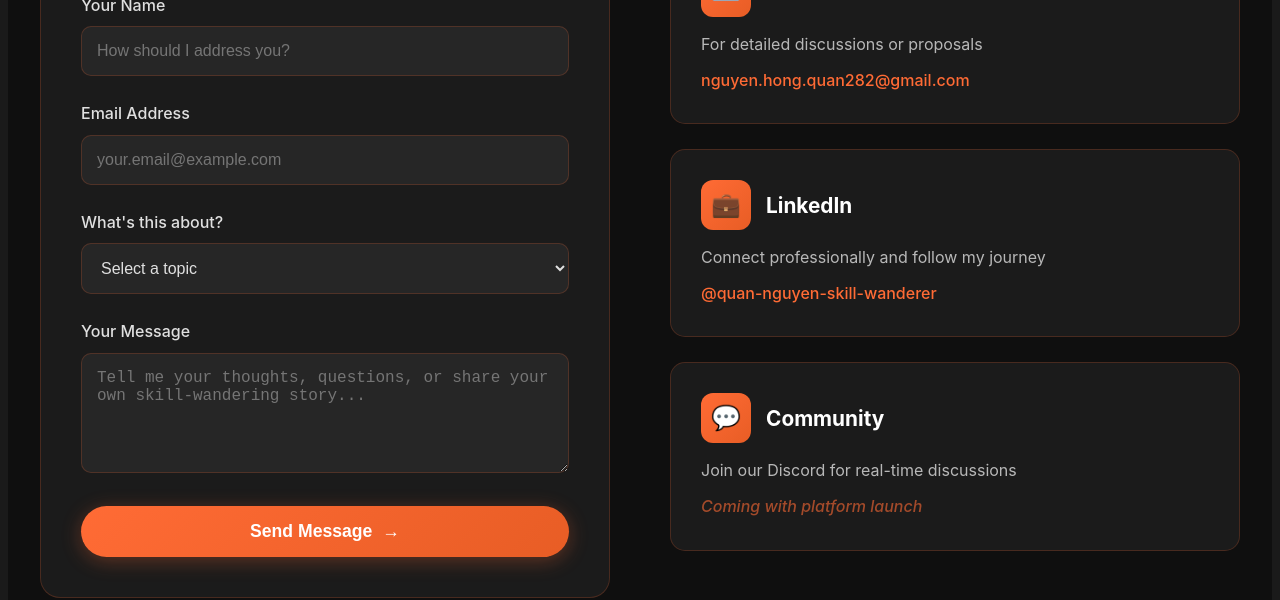
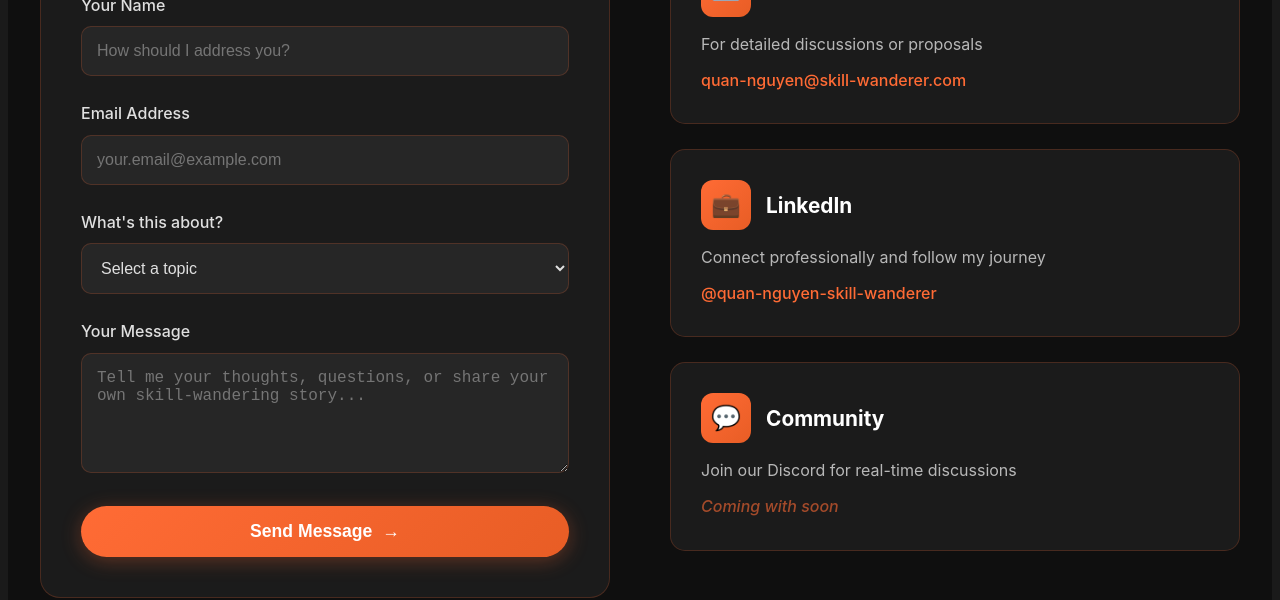
Before and after one commit to skill-wanderer/skill-wanderer-landing-page, a Nuxt app: page /contact in a window 1280 px wide. Shown: the part 761-1361 px from the top of the page. Built offline with nearby package versions, Linux system fonts and the light colour scheme.

Commit message:
update email

```diff
--- a/pages/contact.vue
+++ b/pages/contact.vue
@@ -59,13 +59,13 @@
             <p>Choose whatever works best for you—I'm active on all these channels!</p>
           </div>
           <div class="info-cards">
-            <div class="info-card" @click="openEmail">
+            <div class="info-card" >
               <div class="info-card-header">
                 <div class="info-icon">📧</div>
                 <h3>Email</h3>
               </div>
               <p>For detailed discussions or proposals</p>
-              <a href="mailto:nguyen.hong.quan282@gmail.com">nguyen.hong.quan282@gmail.com</a>
+              <a href="mailto:quan-nguyen@skill-wanderer.com">quan-nguyen@skill-wanderer.com</a>
             </div>
             <div class="info-card" @click="openLinkedIn">
               <div class="info-card-header">
@@ -81,7 +81,7 @@
                 <h3>Community</h3>
               </div>
               <p>Join our Discord for real-time discussions</p>
-              <a href="#" class="coming-soon">Coming with platform launch</a>
+              <a href="#" class="coming-soon">Coming with soon</a>
             </div>
           </div>
         </div>
@@ -227,9 +227,7 @@ const toggleFaq = (index: number) => {
   activeFaq.value = activeFaq.value === index ? -1 : index
 }
 
-const openEmail = () => {
-  window.open('mailto:nguyen.hong.quan282@gmail.com', '_blank')
-}
+
 
 const openLinkedIn = () => {
   window.open('https://www.linkedin.com/in/quan-nguyen-skill-wanderer', '_blank')
```
